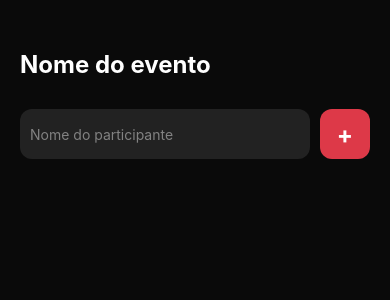
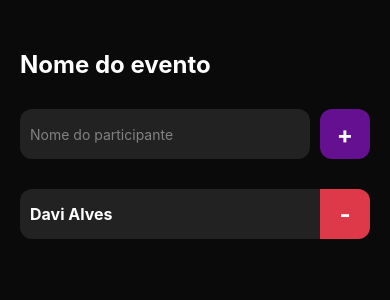
Before and after one commit to daviaxs/imhere, a React Native app: screen / in a window 390 px wide. Shown: the top 300 px of the page. Built offline with nearby package versions, Linux system fonts and the light colour scheme.

Commit message:
feat: Add Participant component to home screen

```diff
--- a/src/screens/home/index.tsx
+++ b/src/screens/home/index.tsx
@@ -1,6 +1,7 @@
 import { Text, TextInput, TouchableOpacity, View } from "react-native";
 import { styles } from "./styles";
 import { useState } from "react";
+import { Participant } from "../../shared/components/participant/Participant";
 
 export default function Home() {
   const [name, setName] = useState('')
@@ -26,6 +27,10 @@ export default function Home() {
           <Text style={styles.buttonText}>+</Text>
         </TouchableOpacity>
       </View>
+
+      <View style={styles.participantsContainer}>
+        <Participant />
+      </View>
     </View>
   )
 }
--- a/src/screens/home/styles.ts
+++ b/src/screens/home/styles.ts
@@ -14,6 +14,9 @@ export const styles = StyleSheet.create({
     marginTop: 30,
     width: '100%',
     gap: 10,
+  },
+  participantsContainer: {
+    width: '100%',
   },
   helloText: {
     color: '#fff',
@@ -32,7 +35,7 @@ export const styles = StyleSheet.create({
     height: 50,
     width: 50,
     borderRadius: 12,
-    backgroundColor: "#dd3948",
+    backgroundColor: "#651090",
     justifyContent: 'center',
     alignItems: 'center',
   },
--- /dev/null
+++ b/src/shared/components/participant/Participant.tsx
@@ -0,0 +1,14 @@
+import { Text, TouchableOpacity, View } from "react-native";
+import { styles } from "./styles";
+
+export function Participant() {
+  return (
+    <View style={styles.container}>
+      <Text style={styles.text}>Davi Alves</Text>
+
+      <TouchableOpacity style={styles.button}>
+          <Text style={styles.buttonText}>-</Text>
+        </TouchableOpacity>
+    </View>
+  )
+}
--- /dev/null
+++ b/src/shared/components/participant/styles.ts
@@ -0,0 +1,34 @@
+import { StyleSheet } from "react-native";
+
+export const styles = StyleSheet.create({
+  container: {
+    flexDirection: 'row',
+    backgroundColor: '#222222',
+    marginTop: 30,
+    borderRadius: 12,
+    height: 50,
+    width: '100%',
+    overflow: 'hidden',
+    alignItems: 'center',
+  },
+  text: {
+    flex: 1,
+    color: '#fff',
+    marginLeft: 10,
+
+    fontSize: 16,
+    fontWeight: 'bold',
+  },
+  button: {
+    height: 50,
+    width: 50,
+    backgroundColor: "#dd3948",
+    justifyContent: 'center',
+    alignItems: 'center',
+  },
+  buttonText: {
+    color: "#fff",
+    fontSize: 24,
+    fontWeight: 'bold',
+  }
+})
```
